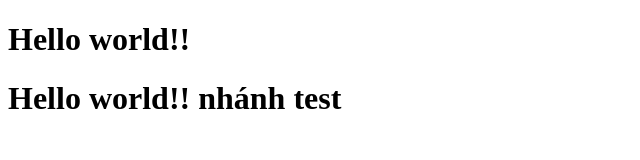
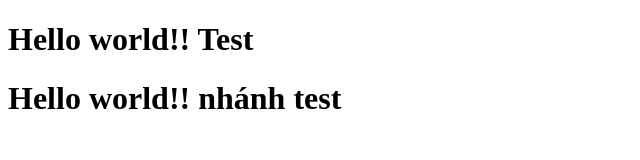
Before and after one commit to lokhue/KTPM_Buoi1, a plain HTML site: page index.html in a window 1280 px wide. Shown: the whole page, without its empty margins (0-640 px from the left). Drawn offline with Linux system fonts and the light colour scheme.

Commit message:
modify index to resolve the confict

```diff
--- a/index.html
+++ b/index.html
@@ -6,7 +6,7 @@
     <title>Document</title>
 </head>
 <body>
-    <h1>Hello world!!</h1>
+    <h1>Hello world!! Test</h1>
     <h1>Hello world!! nhánh test</h1>
 </body>
 </html>
```
